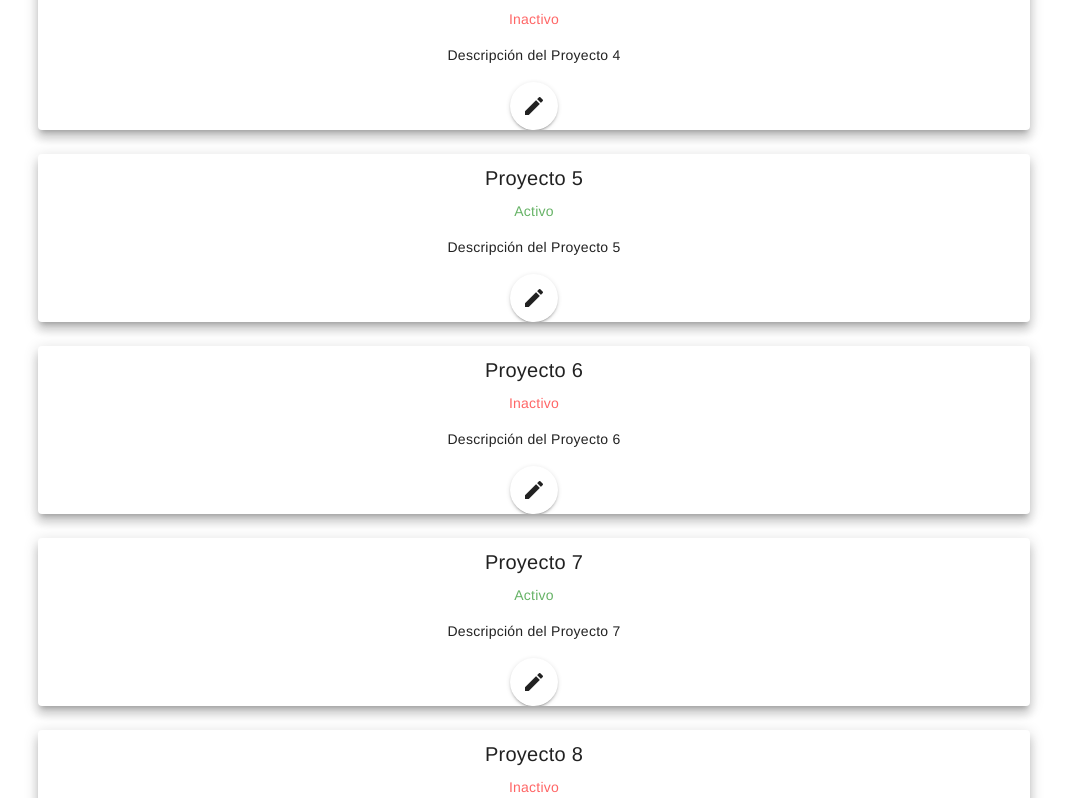
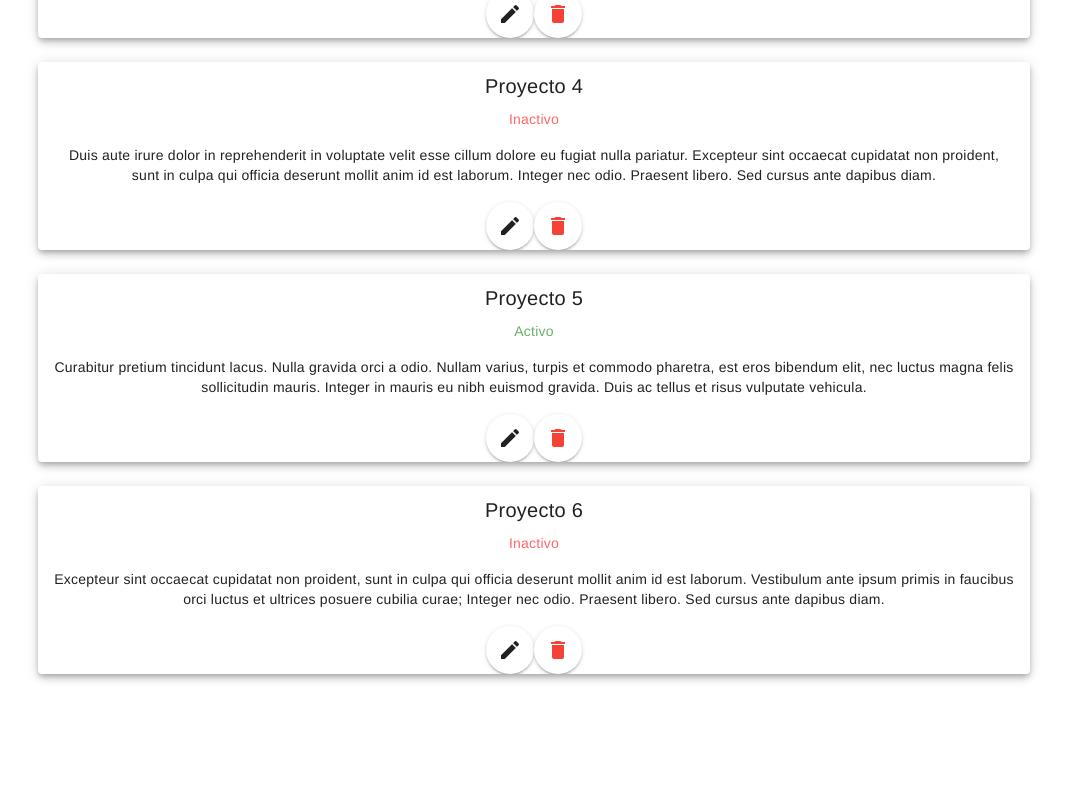
Before and after one commit to JulianDGP/project-manager, a Vue app: page / in a window 1280 px wide. Shown: the part 802-1600 px from the top of the page, without its empty margins (106-1173 px from the left). After the commit the page ends 1492 px from the top, so only its background shows below. Built offline with nearby package versions, Linux system fonts and the light colour scheme.

Commit message:
funcionalidad borrarcon datos estaticos

```diff
--- a/src/views/ProjectListView.vue
+++ b/src/views/ProjectListView.vue
@@ -1,6 +1,7 @@
 <!-- src/views/ProjectListView.vue -->
 <template>
   <v-container class="project-list-container" fluid>
+
     <!-- Botón Crear Proyecto -->
     <v-row class="mb-4">
       <v-col>
@@ -16,18 +17,27 @@
     <CreateProjectModal ref="createProjectModal" @project-saved="addProject" />
 
     <!-- Modal Editar Proyecto -->
-    <CreateProjectModal
-      ref="editProjectModal"
-      v-if="selectedProject"
-      :project="selectedProject"
-      @project-saved="updateProject"
-    />
+    <CreateProjectModal ref="editProjectModal" v-if="selectedProject" :project="selectedProject"
+      @project-saved="updateProject" />
 
+
+    <!-- Modal de Confirmación para Eliminar Proyecto -->
+    <v-dialog v-model="deleteDialog" max-width="500">
+      <v-card>
+        <v-card-title class="headline">Confirmar Eliminación</v-card-title>
+        <v-card-text>¿Estás seguro de que deseas eliminar este proyecto?</v-card-text>
+        <v-card-actions>
+          <v-spacer></v-spacer>
+          <v-btn color="red darken-1" text @click="deleteProject">Eliminar</v-btn>
+          <v-btn color="blue darken-1" text @click="closeDeleteDialog">Cancelar</v-btn>
+        </v-card-actions>
+      </v-card>
+    </v-dialog>
 
     <!-- Lista de proyectos -->
     <v-row v-for="project in projects" :key="project.id">
       <v-col>
-        <v-card elevation="8">
+        <v-card elevation="5">
           <!-- Título del proyecto -->
           <v-card-title>{{ project.name }}</v-card-title>
           <!-- Subtítulo mostrando el estado del proyecto -->
@@ -41,6 +51,10 @@
           <!-- Botón de edición -->
           <v-btn icon @click="openEditProjectModal(project)">
             <v-icon>mdi-pencil</v-icon>
+          </v-btn>
+          <!-- Botón de eliminación -->
+          <v-btn icon @click="openDeleteDialog(project)">
+            <v-icon color="red">mdi-delete</v-icon>
           </v-btn>
         </v-card>
       </v-col>
@@ -61,22 +75,19 @@ export default {
   data() {
     return {
       projects: [
-        { id: 1, name: 'Proyecto 1', description: 'Descripción del Proyecto 1', active: 'Activo' },
-        { id: 2, name: 'Proyecto 2', description: 'Descripción del Proyecto 2', active: 'Inactivo' },
-        { id: 3, name: 'Proyecto 3', description: 'Descripción del Proyecto 3', active: 'Activo' },
-        { id: 4, name: 'Proyecto 4', description: 'Descripción del Proyecto 4', active: 'Inactivo' },
-        { id: 5, name: 'Proyecto 5', description: 'Descripción del Proyecto 5', active: 'Activo' },
-        { id: 6, name: 'Proyecto 6', description: 'Descripción del Proyecto 6', active: 'Inactivo' },
-        { id: 7, name: 'Proyecto 7', description: 'Descripción del Proyecto 7', active: 'Activo' },
-        { id: 8, name: 'Proyecto 8', description: 'Descripción del Proyecto 8', active: 'Inactivo' },
-        { id: 9, name: 'Proyecto 9', description: 'Descripción del Proyecto 9', active: 'Activo' },
-        { id: 10, name: 'Proyecto 10', description: 'Descripción del Proyecto 10', active: 'Inactivo' },
-        { id: 11, name: 'Proyecto 11', description: 'Descripción del Proyecto 11', active: 'Activo' },
-        { id: 12, name: 'Proyecto 12', description: 'Descripción del Proyecto 12', active: 'Inactivo' },
+        { id: 1, name: 'Proyecto 1', description: 'Lorem ipsum dolor sit amet, consectetur adipiscing elit. Phasellus vehicula mauris nec augue elementum, nec scelerisque arcu fringilla. Vivamus euismod, metus at fermentum vehicula, urna justo lobortis est, in volutpat neque nunc vel nisi. Donec non urna ut erat malesuada dictum non non nisi.', active: 'Activo' },
+        { id: 2, name: 'Proyecto 2', description: 'Sed do eiusmod tempor incididunt ut labore et dolore magna aliqua. Ut enim ad minim veniam, quis nostrud exercitation ullamco laboris nisi ut aliquip ex ea commodo consequat. Duis aute irure dolor in reprehenderit in voluptate velit esse cillum dolore eu fugiat nulla pariatur.', active: 'Inactivo' },
+        { id: 3, name: 'Proyecto 3', description: 'Ut enim ad minim veniam, quis nostrud exercitation ullamco laboris nisi ut aliquip ex ea commodo consequat. Duis aute irure dolor in reprehenderit in voluptate velit esse cillum dolore eu fugiat nulla pariatur. Excepteur sint occaecat cupidatat non proident, sunt in culpa qui officia deserunt mollit anim id est laborum.', active: 'Activo' },
+        { id: 4, name: 'Proyecto 4', description: 'Duis aute irure dolor in reprehenderit in voluptate velit esse cillum dolore eu fugiat nulla pariatur. Excepteur sint occaecat cupidatat non proident, sunt in culpa qui officia deserunt mollit anim id est laborum. Integer nec odio. Praesent libero. Sed cursus ante dapibus diam.', active: 'Inactivo' },
+        { id: 5, name: 'Proyecto 5', description: 'Curabitur pretium tincidunt lacus. Nulla gravida orci a odio. Nullam varius, turpis et commodo pharetra, est eros bibendum elit, nec luctus magna felis sollicitudin mauris. Integer in mauris eu nibh euismod gravida. Duis ac tellus et risus vulputate vehicula.', active: 'Activo' },
+        { id: 6, name: 'Proyecto 6', description: 'Excepteur sint occaecat cupidatat non proident, sunt in culpa qui officia deserunt mollit anim id est laborum. Vestibulum ante ipsum primis in faucibus orci luctus et ultrices posuere cubilia curae; Integer nec odio. Praesent libero. Sed cursus ante dapibus diam.', active: 'Inactivo' },
       ],
       selectedProject: null, // Proyecto seleccionado para editar
+      projectToDelete: null, // Proyecto seleccionado para eliminar
+      deleteDialog: false, // Estado del modal de confirmación de eliminación
     };
   },
+
   methods: {
     openCreateProjectModal() {// Método para abrir el modal de creación de proyectos
       this.$refs.createProjectModal.open();
@@ -105,6 +116,21 @@ export default {
         this.projects[index] = updatedProject;
       }
       console.log('Proyecto actualizado:', updatedProject);
+    },
+    openDeleteDialog(project) {
+      this.projectToDelete = project;
+      this.deleteDialog = true;
+    },
+    closeDeleteDialog() {
+      this.projectToDelete = null;
+      this.deleteDialog = false;
+    },
+    deleteProject() {
+      if (this.projectToDelete) {
+        this.projects = this.projects.filter(p => p.id !== this.projectToDelete.id);
+        console.log('Proyecto eliminado:', this.projectToDelete);
+        this.closeDeleteDialog();
+      }
     }
   }
 }
@@ -113,17 +139,22 @@ export default {
 <style scoped>
 /* Estilos específicos para ProjectList */
 .project-list-container {
-  max-width: 80%; /* Ancho máximo del contenedor */
-  overflow-y: auto; /* Activa el scroll vertical */
-  padding-top: 16px; /* Espaciado para los elementos */
+  max-width: 80%;
+  /* Ancho máximo del contenedor */
+  overflow-y: auto;
+  /* Activa el scroll vertical */
+  padding-top: 16px;
+  /* Espaciado para los elementos */
 }
 
 /* Estilos para los estados */
 .status-activo {
-  color: green; /* verde para activo */
+  color: green;
+  /* verde para activo */
 }
 
 .status-inactivo {
-  color: red; /* Rojo para inactivo */
+  color: red;
+  /* Rojo para inactivo */
 }
 </style>
```
